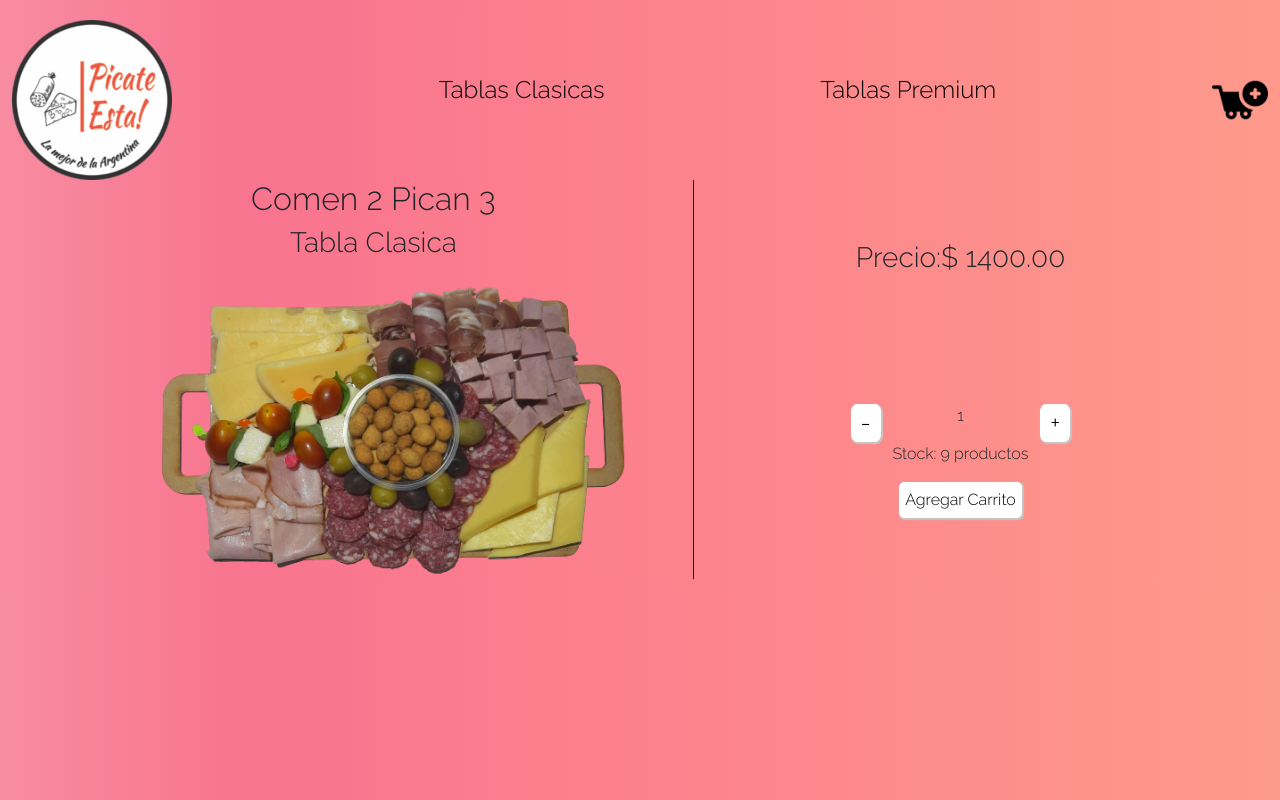
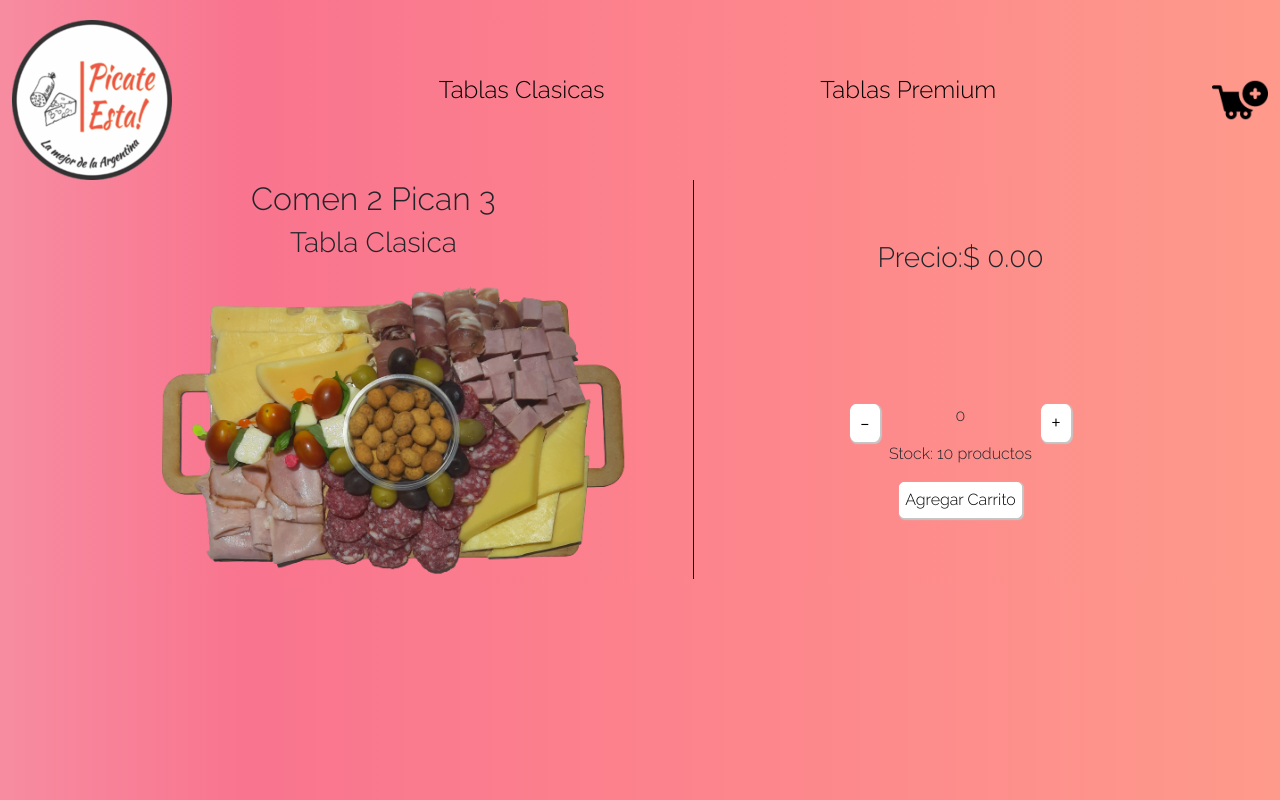
Before and after one commit to Basu22/picateOssvald, a React (Create React App) app: page /detalle/C2P3C in a window 1280 px wide. Built offline with nearby package versions, Linux system fonts and the light colour scheme; a web font is replaced by a local one.

Commit message:
Desafio Contador + Fix Find ItemDetailContainer

```diff
--- /dev/null
+++ b/src/Componentes/FinalizaCompra/FinalizaCompra.jsx
@@ -0,0 +1,12 @@
+import { Link } from "react-router-dom"
+
+export const FinalizaCompra =()=>{
+
+    return(
+        <article className="cajaFinalizacompra">
+            <Link to="/cart">
+                <button className="botonFinalizar">Finalizar Compra</button>
+            </Link>
+        </article>
+    )
+}
--- /dev/null
+++ b/src/Componentes/FinalizaCompra/FinalizaCompra.scss
@@ -0,0 +1,7 @@
+.cajaFinalizacompra{
+    @include flexbox_style(center, stretch,wrap,column);
+    .botonFinalizar{
+        padding: 5px;
+        @include fondo-botones(5px);
+    }
+}
--- a/src/Componentes/GetData/GetData.js
+++ b/src/Componentes/GetData/GetData.js
@@ -1,10 +1,10 @@
-import picadas from '../../Json/productos.json'
+import {productos} from '../../Json/productos.js'
 
 export const GetData = () =>{
     return new Promise( (res,rej) => {
         setTimeout(()=>{
-            if (picadas){
-                res(picadas)
+            if (productos){
+                res(productos)
             }else{
                 rej("error de conexión de base de datos!")
             }
--- a/src/Componentes/ItemCount/ItemCount.jsx
+++ b/src/Componentes/ItemCount/ItemCount.jsx
@@ -1,15 +1,12 @@
-import { useState } from "react";
-
-export const ItemCount=({stock,inicio, onAdd}) =>{
-const [contador, setContador]=useState(inicio);
+export const ItemCount=({stock,onAdd,contador,setContador}) =>{
 
 const sumarProducto = ()=>{
   (contador<stock)&&setContador(contador+1)
 }
 const restarProducto=()=>{
-  (contador>1)&&setContador(contador-1)
+  (contador>0)&&setContador(contador-1)
+}
 
-}
   return (
     <section className="cajaProducto">
         <section className="cajaBotones">
--- a/src/Componentes/ItemDetail/ItemDetail.jsx
+++ b/src/Componentes/ItemDetail/ItemDetail.jsx
@@ -1,33 +1,57 @@
+import { useState } from 'react'
+import { FinalizaCompra } from '../FinalizaCompra/FinalizaCompra'
 import { ItemCount } from '../ItemCount/ItemCount'
 
-export const ItemDetail=({detalle})=> {
+export const ItemDetail=({id, comen, pican, tipo, img, venta, contador, setContador})=> {
+
+  const [finalizacompra, setFinalizacompra] = useState(false);
+
+
+
   const onAdd = ()=>{
-    console.log("agregamos al carrito")
+    if(contador>0){
+      const itemCarrito={
+        id,
+        comen,
+        pican,
+        tipo,
+        contador,
+        venta
+      }
+      setFinalizacompra(true)
+      console.log(itemCarrito)
+    }else{
+      console.log("debe de ingresar un producto!")
+    }
 }
-
   return (
     <section className='row contenedorDetalles g-0'>
-      {detalle.map((d)=>
-        <article key={d.id} className='col-12 itemDetalle'>
+        <article key={id} className='col-12 itemDetalle'>
           <article className='col-6 contenedorDivision1'>
             <article className='col-12 contenedorTitulo'>
-              <h2>Comen {d.comen} Pican {d.pican}</h2>
+              <h2>Comen {comen} Pican {pican}</h2>
             </article>
             <article className='col-12 contenedorSubtitulo'>
-              <h3>Tabla {d.tipo}</h3>
+              <h3>Tabla {tipo}</h3>
             </article>
             <article className='col-12 contenedorImagen'>
-              <img src={d.img} className="imgPicada" alt={"Imagen Comen "+d.comen+" Pican "+d.pican+" "+d.tipo} />
+              <img src={img} className="imgPicada" alt={"Imagen Comen "+comen+" Pican "+pican+" "+tipo} />
             </article>
           </article>
           <article className='col-5 contenedorDivision2'>
             <article className='contenedorPrecio'>
-              <h3>Precio:$ {d.venta.toFixed(2)}</h3>
+              <h3>Precio:$ {(venta*contador).toFixed(2)}</h3>
             </article>
-            <ItemCount stock={10} inicio={1} onAdd={onAdd}/>
+            {finalizacompra
+            ?<FinalizaCompra/>
+            :<ItemCount
+                stock={10}
+                onAdd={onAdd}
+                contador={contador}
+                setContador={setContador}/>
+          }
           </article>
         </article>
-      )}
     </section>
   )
 }
--- a/src/Componentes/ItemDetailContainer/ItemDetailContainer.jsx
+++ b/src/Componentes/ItemDetailContainer/ItemDetailContainer.jsx
@@ -7,15 +7,18 @@ import { Loading } from '../Loading/Loading'
 export const ItemDetailContainer=()=> {
 
     const [detalleProductos, setDetalleProductos] = useState([])
+    const [contador, setContador]=useState(0);
     const [loading, setLoading] = useState(false)
     const {id} = useParams()
+
+
 
     useEffect(()=>{
         setLoading(true)
         GetData()
             .then((data)=>{
-                    const filtro=data.filter((el)=>el.id===id)
-                    setDetalleProductos(filtro)
+                    setDetalleProductos(data.find((el)=>el.id===id))
+                    console.log(data.find((el)=>el.id===id))
             })
             .catch((err)=>console.log(err))
             .finally(()=>setLoading(false))
@@ -23,7 +26,13 @@ export const ItemDetailContainer=()=> {
 
     return (
         <>
-        {loading?<Loading/>:<ItemDetail detalle={detalleProductos}/>}
+        {loading
+        ?<Loading/>
+        :<ItemDetail
+            {...detalleProductos}
+            contador={contador}
+            setContador={setContador}
+        />}
         </>
     )
 }
--- a/src/Componentes/NavBar/CartWidget.jsx
+++ b/src/Componentes/NavBar/CartWidget.jsx
@@ -1,11 +1,7 @@
-import { Link } from "react-router-dom"
-
 export const CartWidget = () => {
   return (
-    <Link to="/">
             <article>
                 <img className="carritoCompra" src="../img/navegador/agregar-carrito.png" alt="Carrito de Compras" loading="lazy" />
             </article>
-    </Link>
   )
 }
--- a/src/Componentes/NavBar/NavBar.jsx
+++ b/src/Componentes/NavBar/NavBar.jsx
@@ -20,7 +20,7 @@ export const NavBar=()=> {
                                 <Link to="/tablas/Premium">
                                     <li>Tablas Premium</li>
                                 </Link>
-                            <Link to="/">
+                                <Link to="/cart">
                                     <li><CartWidget/></li>
                                 </Link>
                             </ul>
--- /dev/null
+++ b/src/Json/productos.js
@@ -0,0 +1,56 @@
+export const productos=
+    [{
+        id:'C2P3C',
+        comen:2,
+        pican:3,
+        tipo:'Clasica',
+        costo:656.10,
+        venta:1400,
+        img:'../img/tablas/C2P3C.png'
+    },
+    {
+        id:"C4P6C",
+        comen:4,
+        pican:6,
+        tipo:"Clasica",
+        costo:1151.41,
+        venta:2200,
+        img:"../img/tablas/C4P6C.png"
+    },
+    {
+        id:"C8P10C",
+        comen:8,
+        pican:10,
+        tipo:"Clasica",
+        costo:1965.37,
+        venta:3300,
+        img:"../img/tablas/C8P10C.png"
+    },
+    {
+        id:"C2P3P",
+        comen:2,
+        pican:3,
+        tipo:"Premium",
+        costo:702.22,
+        venta:1600,
+        img:"../img/tablas/C2P3P.png"
+    },
+    {
+        id:"C4P6P",
+        comen:4,
+        pican:6,
+        tipo:"Premium",
+        costo:1296.19,
+        venta:2400,
+        img:"../img/tablas/C4P6P.png"
+    },
+    {
+        id:"C8P10P",
+        comen:8,
+        pican:10,
+        tipo:"Premium",
+        costo:2082.55,
+        venta:3500,
+        img:"../img/tablas/C8P10P.png"
+    }
+]
--- a/src/SCSS/styles.scss
+++ b/src/SCSS/styles.scss
@@ -5,4 +5,5 @@
 @import '../Componentes/Item/Item.scss';
 @import '../Componentes/ItemCount/ItemCount.scss';
 @import '../Componentes/ItemDetail/ItemDetail.scss';
-@import '../Componentes/Loading/Loading.scss'
+@import '../Componentes/Loading/Loading.scss';
+@import '../Componentes/FinalizaCompra/FinalizaCompra.scss'
```
Lines whose indentation alone changed are shown as unchanged.
